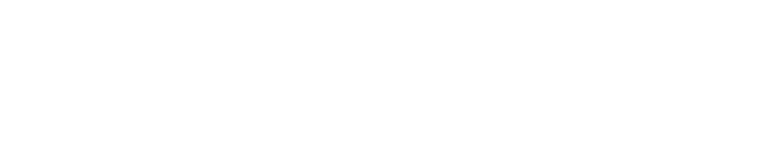
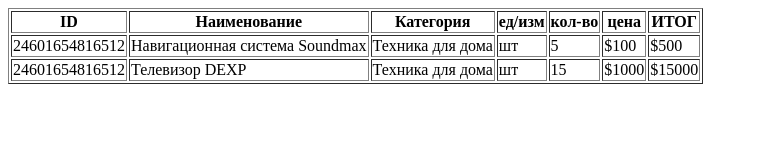
Before and after one commit to Evgeny-Samoshin/CMS-GoodShop, a plain HTML site: page index.html in a window 1280 px wide. Shown: the whole page, without its empty margins (0-758 px from the left). Drawn offline with Linux system fonts and the light colour scheme.

Commit message:
add table

```diff
--- a/index.html
+++ b/index.html
@@ -7,5 +7,38 @@
 </head>
 <body>
 
+<!--Понимаю, что инспользовать атрибут border в теге table не хорошо и лучше использовать CSS, но задача по HTML.
+Если что, готов переделать добавив CSS.-->
+
+  <table border="1px">
+    <tr>
+      <th>ID</th>
+      <th>Наименование</th>
+      <th>Категория</th>
+      <th>ед/изм</th>
+      <th>кол-во</th>
+      <th>цена</th>
+      <th>ИТОГ</th>
+    </tr>
+    <tr>
+      <td>24601654816512</td>
+      <td>Навигационная система Soundmax</td>
+      <td>Техника для дома</td>
+      <td>шт</td>
+      <td>5</td>
+      <td>$100</td>
+      <td>$500</td>
+    </tr>
+    <tr>
+      <td>24601654816512</td>
+      <td>Телевизор DEXP</td>
+      <td>Техника для дома</td>
+      <td>шт</td>
+      <td>15</td>
+      <td>$1000</td>
+      <td>$15000</td>
+    </tr>
+  </table>
+
 </body>
 </html>
```
